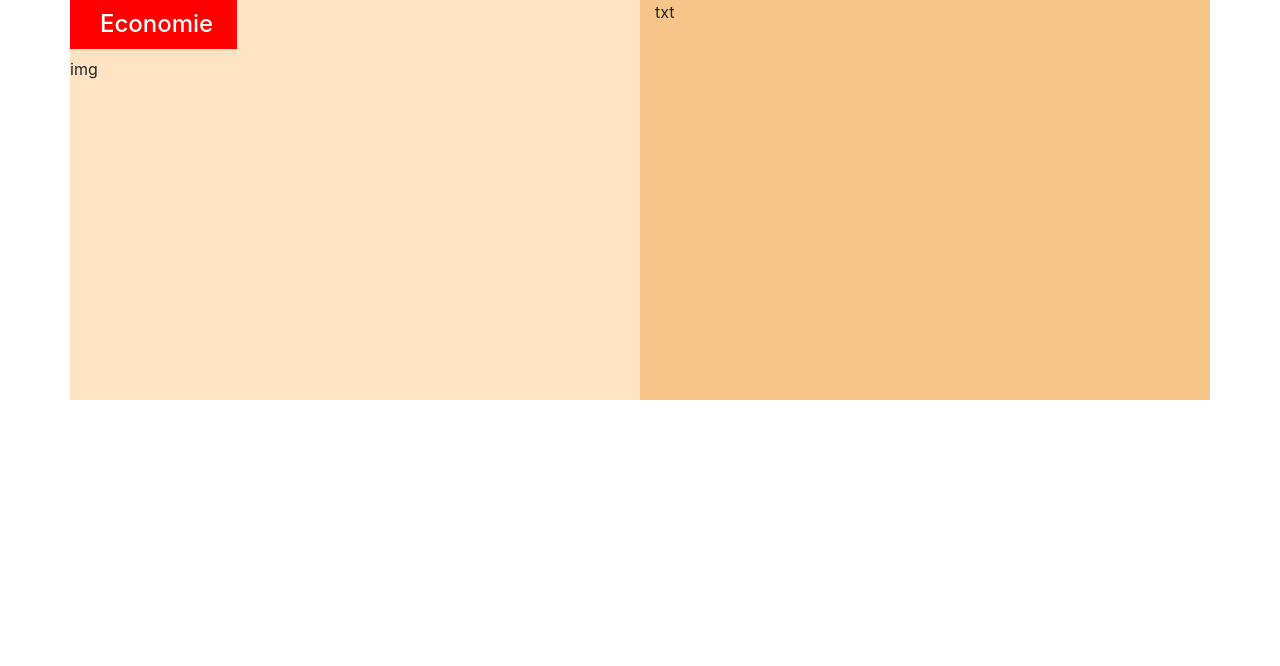
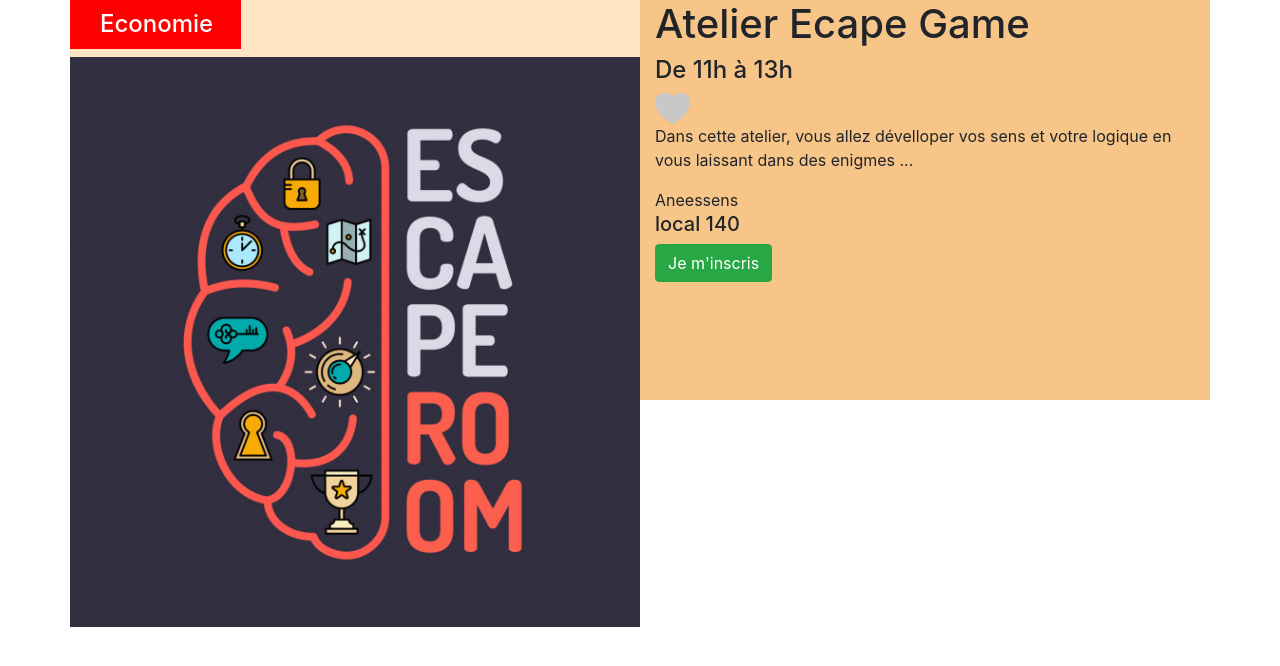
Before and after one commit to manumanmanman/JPOF, a PHP site: page /groupe-A/detail.php in a window 1280 px wide. Shown: the part 56-722 px from the top of the page. Run offline with PHP 8.4, Linux system fonts and the light colour scheme.

Commit message:
dernier mod avant rec de julien

```diff
--- a/groupe-A/detail.php
+++ b/groupe-A/detail.php
@@ -7,10 +7,19 @@
         <div class="row">
             <div class="col-12 col-md-6 imgevent">
                 <h4 class="catevent">Economie</h4>
-                img
+                <img src="img/escape-room-escape-game-orleans.jpg" alt="escape-room">
             </div>
             <div class="col-12 col-md-6 txtevent">
-            txt
+            <h1>Atelier Ecape Game</h1>
+                        <h4>De 11h à 13h</h4>
+                        <a class= "coeur" href=""><img src="img/image-coeur-png-blanc.png" alt="coeur"></a>
+                        <p>Dans cette atelier, vous allez dévelloper vos sens et votre logique en vous laissant dans des enigmes ...</p>
+
+                        <span>Aneessens</span>
+                        <h5>local 140</h5>
+
+
+                        <a href="#" class= "btn btn-success inscription">Je m'inscris</a>
             </div>
         </div>
     </div>
--- a/groupe-A/scss/style.css
+++ b/groupe-A/scss/style.css
@@ -1,12 +1,22 @@
 .imgevent {
   background-color: bisque;
   height: 50vh;
-  padding-left: 0;
+  padding: 0;
+}
+
+.imgevent img {
+  width: 100%;
+  height: auto;
 }
 
 .txtevent {
   background-color: #f7c588;
   height: 50vh;
+}
+
+.txtevent img {
+  width: 35px;
+  height: auto;
 }
 
 .catevent {
--- a/groupe-A/scss/style.scss
+++ b/groupe-A/scss/style.scss
@@ -1,13 +1,23 @@
 .imgevent {
     background-color: bisque;
     height: 50vh;
-    padding-left: 0;
+    padding: 0;
+    img {
+        width: 100%;
+        height: auto;
+    }
 
 }
 
 .txtevent {
     background-color: rgb(247, 197, 136);
     height: 50vh;
+    img {
+
+            width: 35px;
+            height: auto;
+
+    }
 
 }
 
@@ -16,6 +26,7 @@
     color : white;
     padding: 10px 30px ;
     width: 30%;
+
 
 }
 .card-entier{
```
Also changed, not shown: 1 other file.
